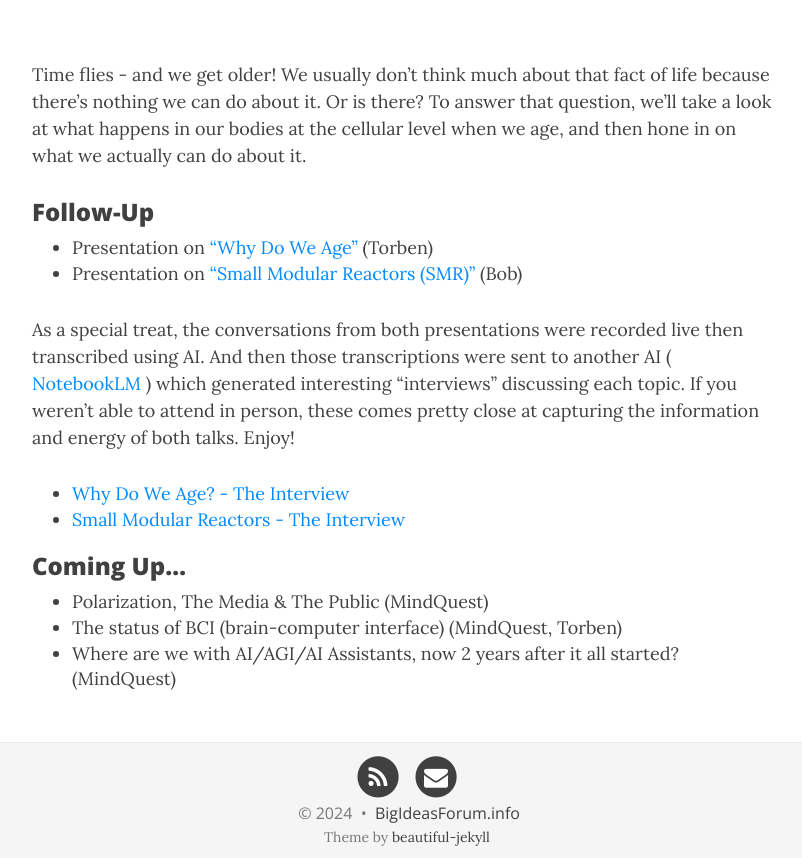
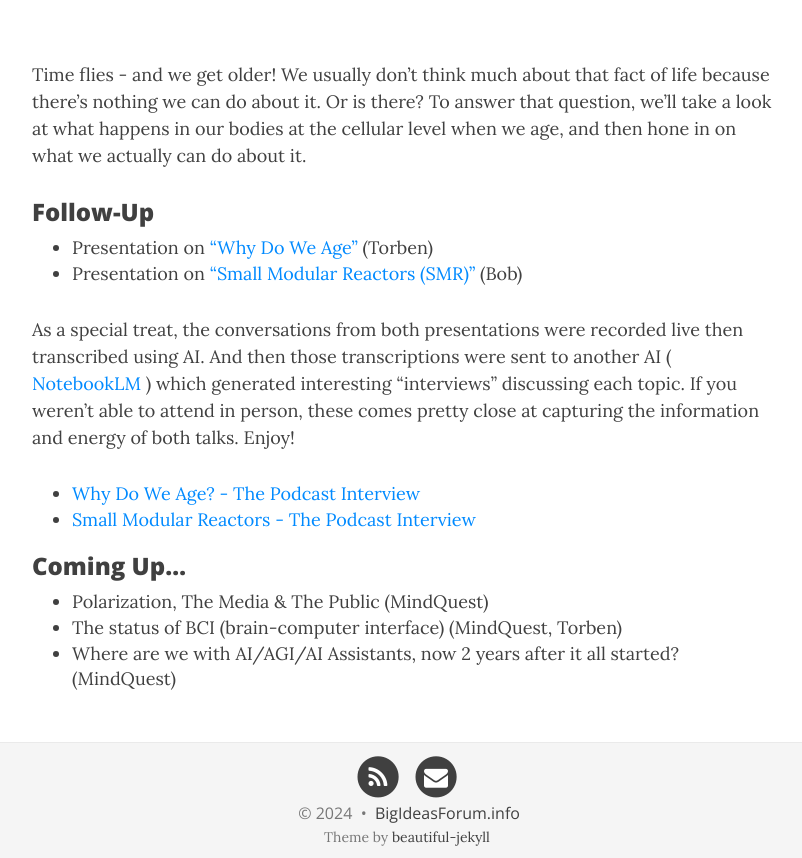
Before and after one commit to BigIdeasForum/bigideasforum.github.io, a Jekyll site: the page built from _posts/2024/2024-10-03-why-age.md, in a window 1280 px wide and 1381 px high, cut to the strip 523-1381 px from the top of the window. Shown: the whole strip, without its empty margins (233-1035 px from the left). Built offline with Jekyll 4.4.1, drawn with Linux system fonts in a browser that asks for light colours; nearby versions of some CDN libraries.

Commit message:
update link text

```diff
--- a/_posts/2024/2024-10-03-why-age.md
+++ b/_posts/2024/2024-10-03-why-age.md
@@ -17,8 +17,8 @@
 
 As a special treat, the conversations from both presentations were recorded live then transcribed using AI.  And then those transcriptions were sent to another AI ( [NotebookLM](https://notebooklm.google) ) which generated interesting "interviews" discussing each topic. If you weren't able to attend in person, these comes pretty close at capturing the information and energy of both talks.  Enjoy!
 
-- [Why Do We Age? - The Interview](/assets/present/2024/2024-10-03/why-age-interview.mp3)
-- [Small Modular Reactors - The Interview](/assets/present/2024/2024-10-03/smrs-interview.mp3)
+- [Why Do We Age? - The Podcast Interview](/assets/present/2024/2024-10-03/why-age-interview.mp3)
+- [Small Modular Reactors - The Podcast Interview](/assets/present/2024/2024-10-03/smrs-interview.mp3)
 
 ### Coming Up...
 
```
